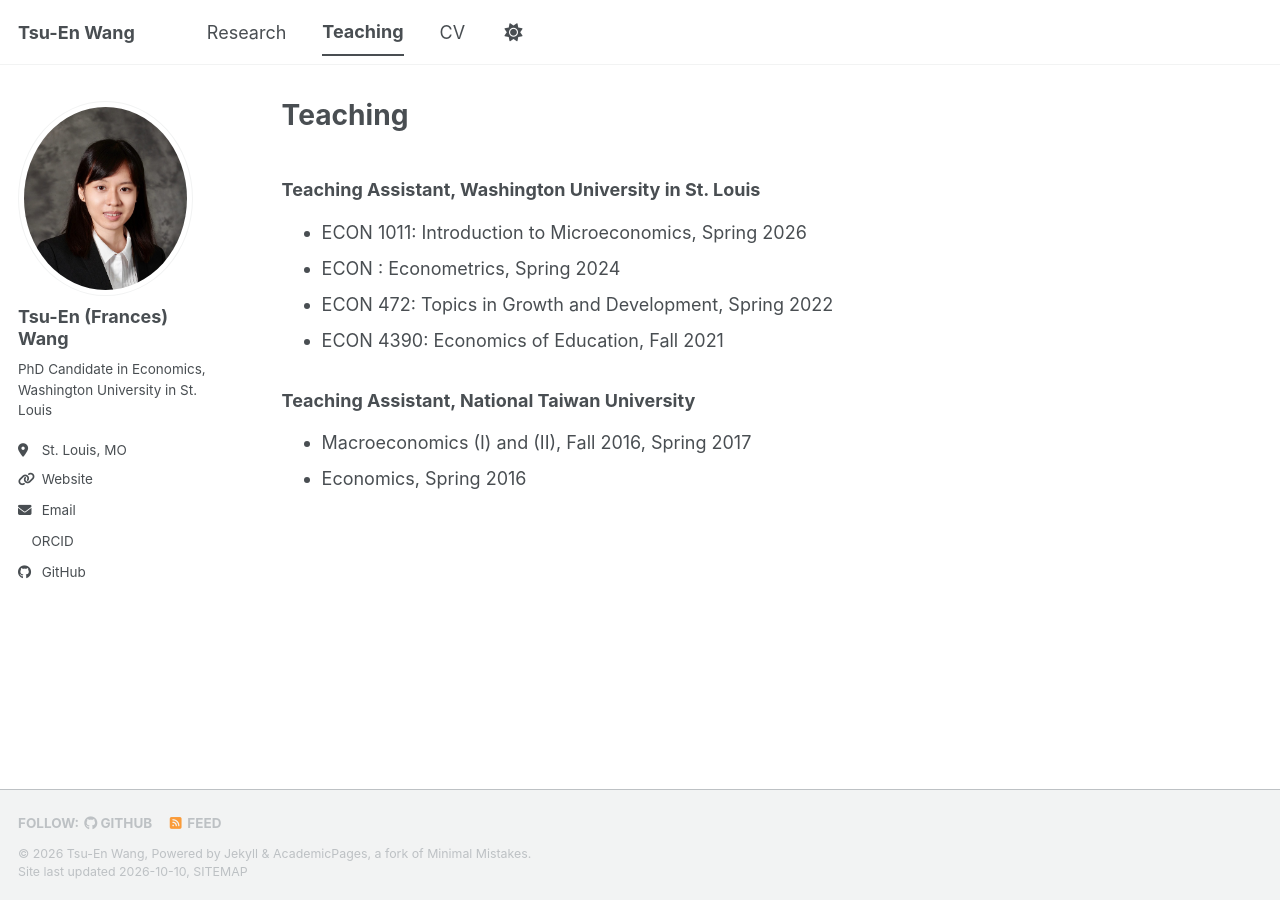
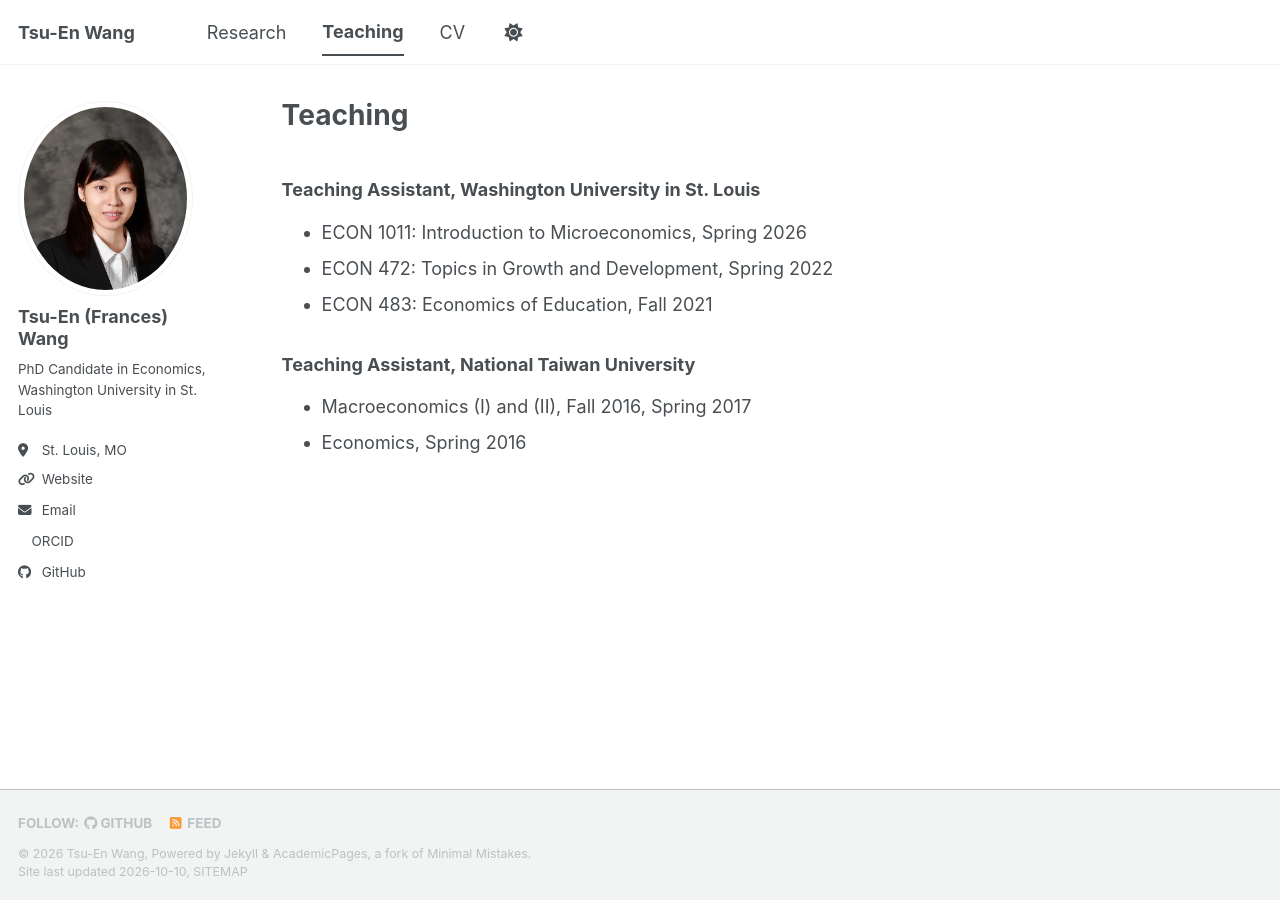
Before and after one commit to tsu-enwang/tsu-enwang, a Jekyll site: the page built from _pages/teaching.md, in a window 1280 px wide. Built offline with Jekyll 4.4.1, drawn with Linux system fonts in a browser that asks for light colours; a style sheet for code colours, icons or effects is not loaded.

Commit message:
Update teaching.md

```diff
--- a/_pages/teaching.md
+++ b/_pages/teaching.md
@@ -7,9 +7,8 @@ author_profile: true
 ### Teaching Assistant, Washington University in St. Louis
 
 - ECON 1011: Introduction to Microeconomics, Spring 2026
-- ECON : Econometrics, Spring 2024
 - ECON 472: Topics in Growth and Development, Spring 2022
-- ECON 4390: Economics of Education, Fall 2021
+- ECON 483: Economics of Education, Fall 2021
 
 ### Teaching Assistant, National Taiwan University
 
```
